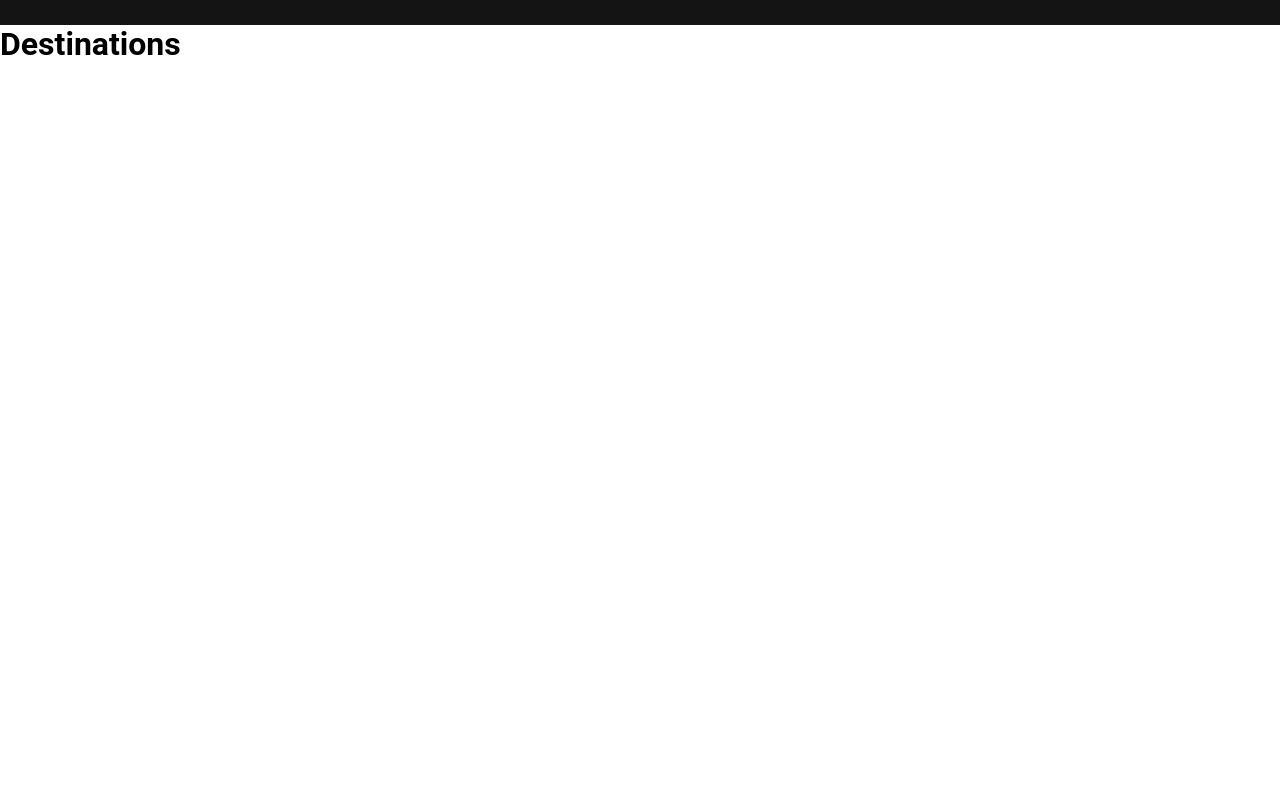
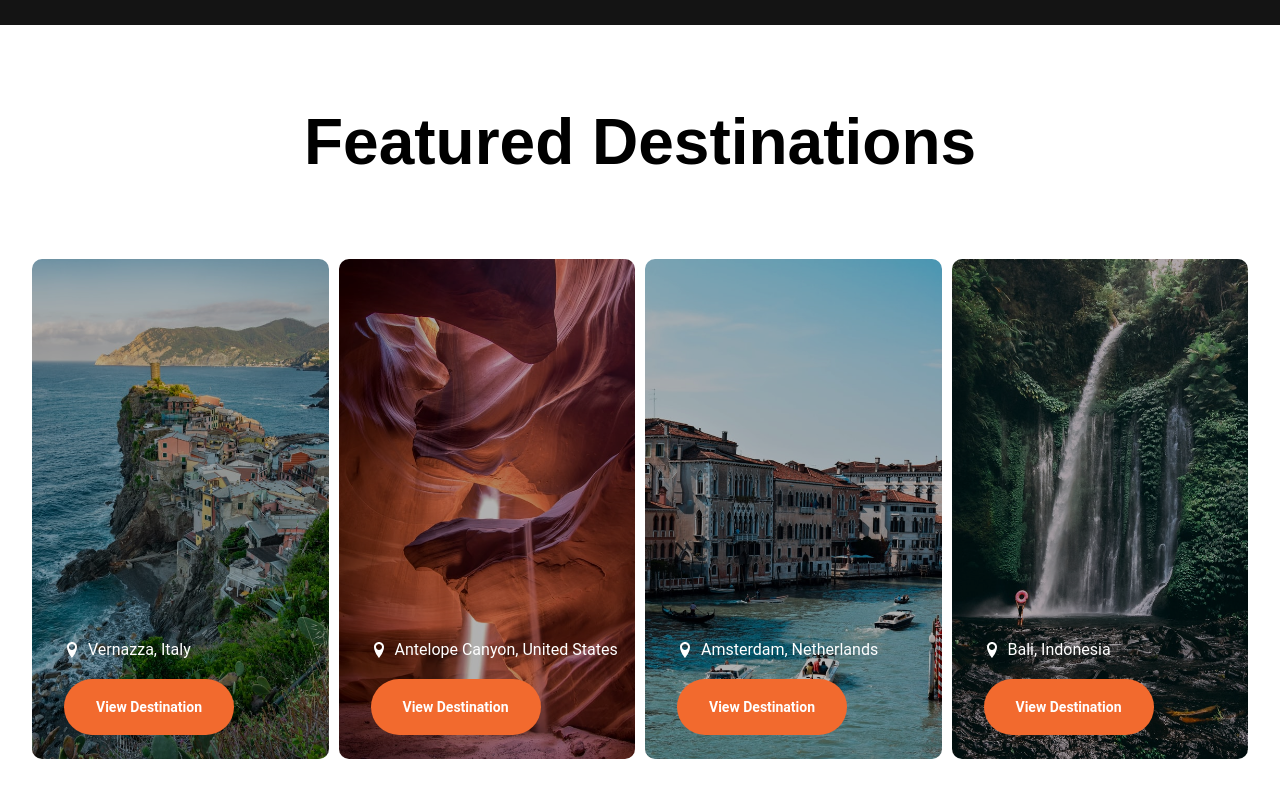
Before and after one commit to magacula/react-gatsby-travel-website, a Gatsby site: page /destinations in a window 1280 px wide. Shown: the part 55-852 px from the top of the page. Before the commit the page ends 800 px from the top, so only its background shows below. Built offline with nearby package versions, Linux system fonts and the light colour scheme; Gatsby itself is replaced by a stand-in of ours; a web font is replaced by a local one.

Commit message:
added Destinations page

```diff
--- /dev/null
+++ b/src/components/Destinations.js
@@ -0,0 +1,173 @@
+import React from "react"
+import styled from "styled-components"
+import { useStaticQuery, graphql } from "gatsby"
+import Img from "gatsby-image"
+import { Button } from "./Button"
+import { ImLocation } from "react-icons/im"
+
+/*
+ * This component is built using `gatsby-image` to automatically serve optimized
+ * images with lazy loading and reduced file sizes. The image is loaded using a
+ * `useStaticQuery`, which allows us to load the image from directly within this
+ * component, rather than having to pass the image data down from pages.
+ */
+
+const Destinations = () => {
+  const data = useStaticQuery(graphql`
+    query TripsQuery {
+      allDataJson {
+        edges {
+          node {
+            alt
+            button
+            name
+            img {
+              childImageSharp {
+                fluid {
+                  # copies all additional GatsbyImageSharpFluid props
+                  ...GatsbyImageSharpFluid
+                }
+              }
+            }
+          }
+        }
+      }
+    }
+  `)
+
+  function getData(data) {
+    const tripsArray = []
+
+    // iterating through our GraphQL query to retrieve properties of image
+    // and push it to our array
+    data.allDataJson.edges.forEach((item, index) => {
+      tripsArray.push(
+        <TripCard key={index}>
+          <TripImg
+            src={item.node.img.childImageSharp.fluid.src}
+            fluid={item.node.img.childImageSharp.fluid}
+          />
+          <TripInfo>
+            <TextWrap>
+              <ImLocation />
+              <TripTitle>{item.node.name}</TripTitle>
+            </TextWrap>
+            {/* We can use css property to add an inline style to our custom component */}
+            <Button to="/destinations" primary="true" style={buttonStyle}>
+              {item.node.button}
+            </Button>
+          </TripInfo>
+        </TripCard>
+      )
+    })
+    return tripsArray
+  }
+
+  return (
+    <div>
+      <TripsContainer>
+        <TripsHeading>Featured Destinations</TripsHeading>
+        <TripsWrapper>{getData(data)}</TripsWrapper>
+      </TripsContainer>
+    </div>
+  )
+}
+
+export default Destinations
+
+/***********************************************************************************
+ ****************** Trips Styled Components ****************************************
+ ***********************************************************************************
+ */
+
+const TripsContainer = styled.div`
+  min-height: 100vh;
+  padding: 5rem calc((100vw - 1300px) / 2);
+  background: #fff;
+  color: #fff;
+`
+
+const TripsHeading = styled.div`
+  font-size: clamp(1.8rem, 6vw, 4rem);
+  text-align: center;
+  margin-bottom: 5rem;
+  font-family: "PT Sans Caption", sans-serif;
+  font-weight: bold;
+  color: #000;
+`
+
+const TripsWrapper = styled.div`
+  display: grid;
+  grid-template-columns: repeat(4, 1fr);
+  grid-gap: 10px;
+  justify-items: center;
+  padding: 0 2rem;
+  max-width: 100%;
+  height: 100%;
+
+  @media screen and (max-width: 1200px) {
+    grid-template-columns: 1fr 1fr;
+  }
+
+  @media screen and (max-width: 868px) {
+    grid-template-columns: 1fr;
+  }
+`
+
+const TripCard = styled.div`
+  line-height: 2;
+  width: 100%;
+  height: 500px;
+  position: relative;
+  border-radius: 10px;
+  transition: 0.3s ease;
+
+  &:hover {
+    transform: scale(0.95);
+    transition: 0.2s ease-in;
+  }
+`
+
+const TripImg = styled(Img)`
+  height: 100%;
+  max-width: 100%;
+  position: relative;
+  border-radius: 10px;
+  filter: brightness(70%);
+  transition: 0.4s cubic-bezier(0.075, 0.82, 0.165, 1);
+
+  &:hover {
+    filter: brightness(100%);
+    transition: 0.2s ease-in;
+  }
+`
+
+const TripInfo = styled.div`
+  display: flex;
+  flex-direction: column;
+  align-items: flex-start;
+  padding: 0 2rem;
+  font-weight: bold;
+
+  @media screen and (max-width: 280px) {
+    padding: 0 2rem;
+  }
+`
+
+const TextWrap = styled.div`
+  display: flex;
+  align-items: center;
+  position: absolute;
+  top: 375px;
+`
+
+const TripTitle = styled.div`
+  font-weight: 400;
+  font-size: 1rem;
+  margin-left: 0.5rem;
+`
+var buttonStyle = {
+  position: "absolute",
+  top: "420px",
+  fontSize: "14px",
+}
--- /dev/null
+++ b/src/data/data.json
@@ -0,0 +1,26 @@
+[
+  {
+    "img": "../assets/images/trip3.jpg",
+    "alt": "Vernazza, Italy",
+    "name": "Vernazza, Italy",
+    "button": "View Destination"
+  },
+  {
+    "img": "../assets/images/trip4.jpg",
+    "alt": "Antelope Canyon, United States",
+    "name": "Antelope Canyon, United States",
+    "button": "View Destination"
+  },
+  {
+    "img": "../assets/images/trip2.jpg",
+    "alt": "Amsterdam, Netherlands",
+    "name": "Amsterdam, Netherlands",
+    "button": "View Destination"
+  },
+  {
+    "img": "../assets/images/trip1.jpg",
+    "alt": "Bali, Indonesia",
+    "name": "Bali, Indonesia",
+    "button": "View Destination"
+  }
+]
--- a/src/pages/destinations.js
+++ b/src/pages/destinations.js
@@ -1,12 +1,13 @@
 import React from "react"
+import SEO from "../components/seo"
+import Destinations from "../components/Destinations"
 import Layout from "../components/layout"
-import SEO from "../components/seo"
 
-const Destinations = () => (
+const Destination = () => (
   <Layout>
-    <SEO title="Page three" />
-    <h1>Destinations</h1>
+    <SEO title="Destinations" />
+    <Destinations />
   </Layout>
 )
 
-export default Destinations
+export default Destination
```
